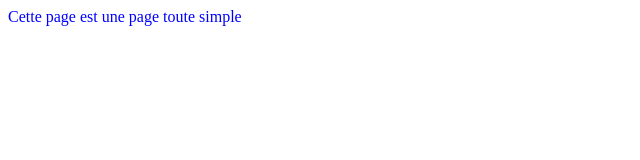
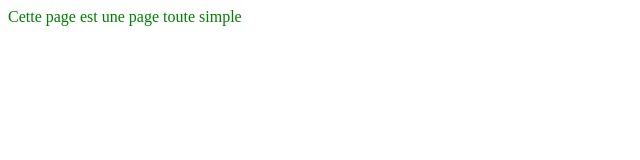
Before and after one commit to MisterJYPY/testGitRoland, a plain HTML site: page index.html in a window 1280 px wide. Shown: the whole page, without its empty margins (0-640 px from the left). Drawn offline with Linux system fonts and the light colour scheme.

Commit message:
modif couleur verte

```diff
--- a/index.html
+++ b/index.html
@@ -3,7 +3,7 @@
   <head>
     <title>Coucou</title>
   </head>
-  <body style="color:blue">
+  <body style="color:green">
   Cette page est une
   page toute simple
   </body>
```
